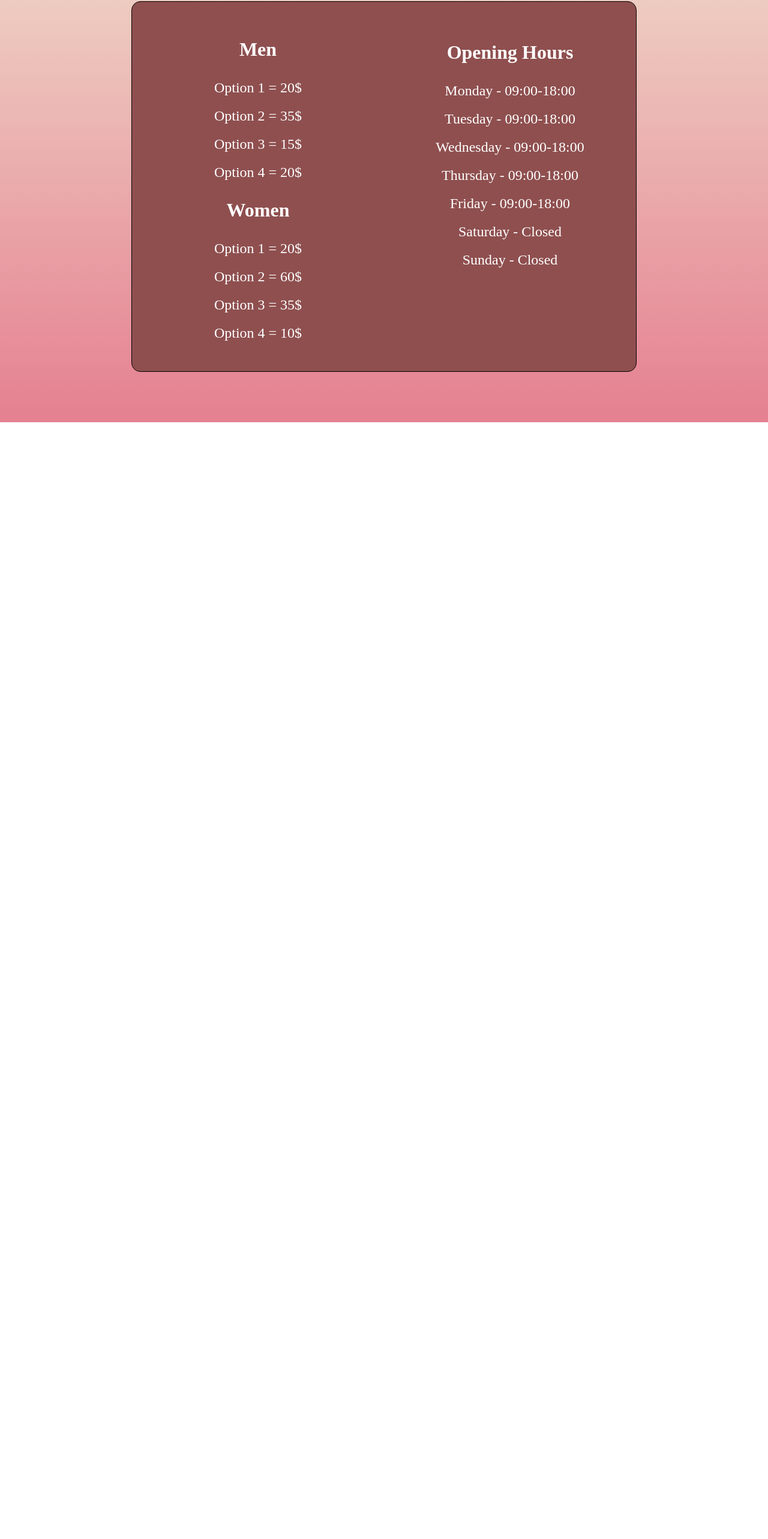
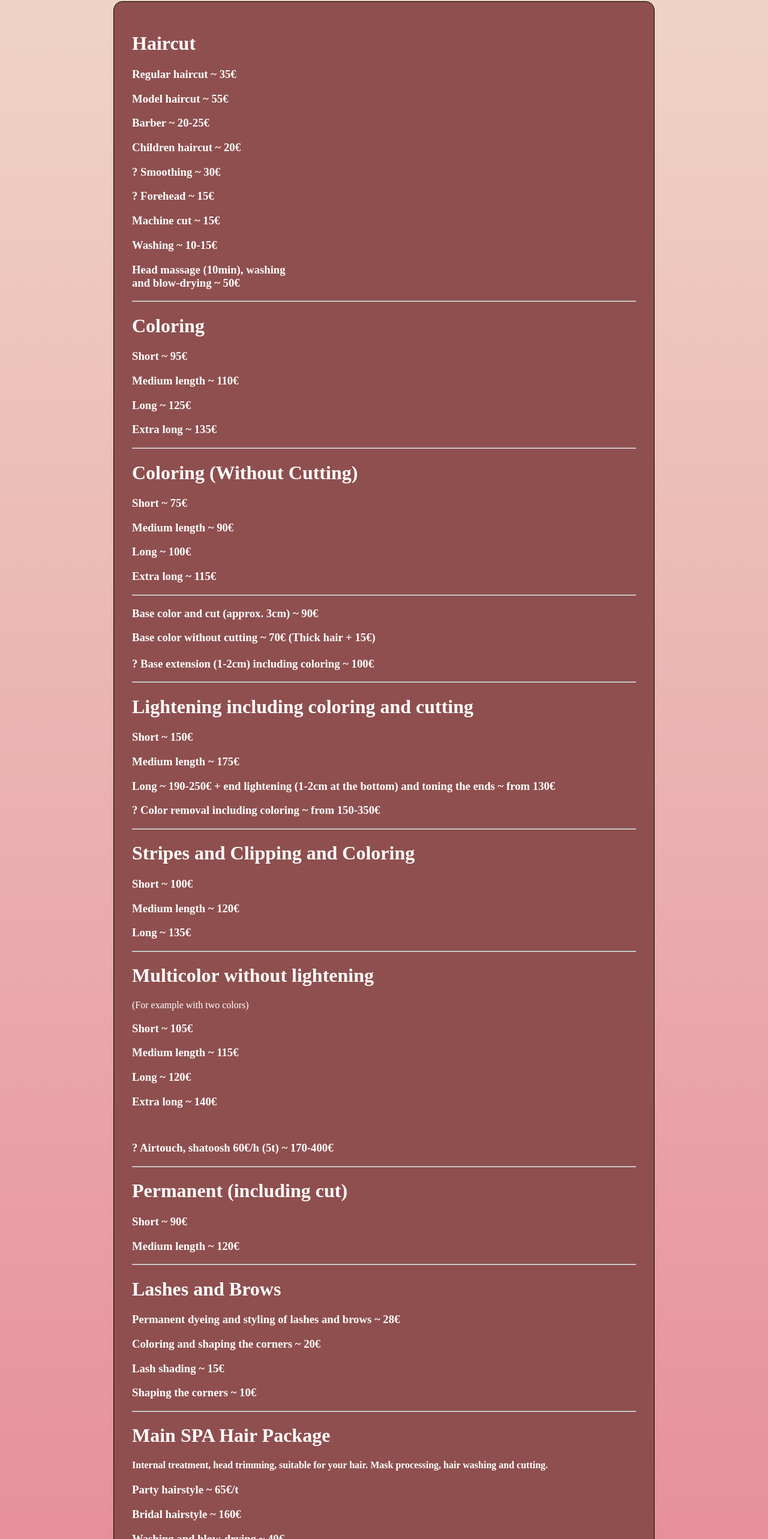
Before and after one commit to Riiduu/lana-cos-vue, a Vue app: page /en/pricing in a window 1280 px wide. Shown: the part 96-2662 px from the top of the page at 60% size. Before the commit the page ends 800 px from the top, so only its background shows below. Built offline with nearby package versions, Linux system fonts and the light colour scheme; a web font is replaced by a local one.

Commit message:
Updated prices

```diff
--- a/src/en/views/PricingInfoView.vue
+++ b/src/en/views/PricingInfoView.vue
@@ -1,34 +1,110 @@
 <template>
     <div class="pricing">
-        <MenuBarPhone id="menu-fs" :close-menu="CloseMenu"/>
+        <MenuBarPhone id="menu-fs" :close-menu="CloseMenu" />
         <div id="hidable">
-            <HeaderComponent id="navbar" :btn-click="ShowMenu"/>
+            <HeaderComponent id="navbar" :btn-click="ShowMenu" />
             <div class="content">
                 <div class="prices">
-                    <div class="left-column">
-                        <h1>Men</h1>
-                            <label>Option 1 = 20$</label>
-                            <label>Option 2 = 35$</label>
-                            <label>Option 3 = 15$</label>
-                            <label>Option 4 = 20$</label>
+                    <h1>Haircut</h1>
+                    <h3>Regular haircut ~ 35€</h3>
+                    <h3>Model haircut ~ 55€</h3>
+                    <h3>Barber ~ 20-25€</h3>
+                    <h3>Children haircut ~ 20€</h3>
+                    <h3>? Smoothing ~ 30€</h3>
+                    <h3>? Forehead ~ 15€</h3>
+                    <h3>Machine cut ~ 15€</h3>
+                    <h3>Washing ~ 10-15€</h3>
+                    <h3>
+                        Head massage (10min), washing<br />
+                        and blow-drying ~ 50€
+                    </h3>
+                    <hr />
 
-                            <h1>Women</h1>
-                                <label>Option 1 = 20$</label>
-                                <label>Option 2 = 60$</label>
-                                <label>Option 3 = 35$</label>
-                                <label>Option 4 = 10$</label>
-                    </div>
+                    <h1>Coloring</h1>
+                    <h3>Short ~ 95€</h3>
+                    <h3>Medium length ~ 110€</h3>
+                    <h3>Long ~ 125€</h3>
+                    <h3>Extra long ~ 135€</h3>
+                    <hr />
 
-                    <div class="right-column">
-                        <h1>Opening Hours</h1>
-                            <label id="list-option">Monday - 09:00-18:00</label>
-                            <label id="list-option">Tuesday - 09:00-18:00</label>
-                            <label id="list-option">Wednesday -  09:00-18:00</label>
-                            <label id="list-option">Thursday -  09:00-18:00</label>
-                            <label id="list-option">Friday - 09:00-18:00</label>
-                            <label id="list-option">Saturday - Closed</label>
-                            <label id="list-option">Sunday - Closed</label>
-                    </div>
+                    <h1>Coloring (Without Cutting)</h1>
+                    <h3>Short ~ 75€</h3>
+                    <h3>Medium length ~ 90€</h3>
+                    <h3>Long ~ 100€</h3>
+                    <h3>Extra long ~ 115€</h3>
+
+                    <hr />
+                    <h3>Base color and cut (approx. 3cm) ~ 90€</h3>
+                    <h3>Base color without cutting ~ 70€ (Thick hair + 15€)</h3>
+                    <h4></h4>
+                    <h3>? Base extension (1-2cm) including coloring ~ 100€</h3>
+                    <hr />
+
+                    <h1>Lightening including coloring and cutting</h1>
+                    <h3>Short ~ 150€</h3>
+                    <h3>Medium length ~ 175€</h3>
+                    <h3>
+                        Long ~ 190-250€
+                        <span
+                            >+ end lightening (1-2cm at the bottom) and toning
+                            the ends ~ from 130€</span
+                        >
+                    </h3>
+                    <h3>? Color removal including coloring ~ from 150-350€</h3>
+                    <hr />
+                    <h1>Stripes and Clipping and Coloring</h1>
+                    <h3>Short ~ 100€</h3>
+                    <h3>Medium length ~ 120€</h3>
+                    <h3>Long ~ 135€</h3>
+                    <hr />
+                    <h1>Multicolor without lightening</h1>
+                    <label>(For example with two colors)</label>
+
+                    <h3>Short ~ 105€</h3>
+                    <h3>Medium length ~ 115€</h3>
+                    <h3>Long ~ 120€</h3>
+                    <h3>Extra long ~ 140€</h3>
+                    <br />
+                    <h3>? Airtouch, shatoosh 60€/h (5t) ~ 170-400€</h3>
+                    <hr />
+                    <h1>Permanent (including cut)</h1>
+                    <h3>Short ~ 90€</h3>
+                    <h3>Medium length ~ 120€</h3>
+                    <hr />
+                    <h1>Lashes and Brows</h1>
+                    <h3>
+                        Permanent dyeing and styling of lashes and brows ~ 28€
+                    </h3>
+                    <h3>Coloring and shaping the corners ~ 20€</h3>
+                    <h3>Lash shading ~ 15€</h3>
+                    <h3>Shaping the corners ~ 10€</h3>
+                    <hr />
+                    <h1>Main SPA Hair Package</h1>
+                    <h4>
+                        Internal treatment, head trimming, suitable for your
+                        hair. Mask processing, hair washing and cutting.
+                    </h4>
+                    <h3>Party hairstyle ~ 65€/t</h3>
+                    <h3>Bridal hairstyle ~ 160€</h3>
+                    <h3>Washing and blow-drying ~ 40€</h3>
+                    <hr />
+                    <h1>Makeup</h1>
+                    <h3>Bridal makeup (incl. trial makeup) ~ 160€</h3>
+                    <h3>Day makeup ~ 65€</h3>
+                    <h3>Evening makeup ~ 75€ + 10€ (with fake eyelashes)</h3>
+                    <h3>Nude ~ 65€</h3>
+                    <h3>Anti-aging makeup ~ 75€</h3>
+                    <h3>Men's makeup ~ 45€</h3>
+                    <hr />
+                    <h1>Working times</h1>
+                    <label id="list-option">Monday - 09:00-18:00</label><br />
+                    <label id="list-option">Tuesday - 09:00-18:00</label><br />
+                    <label id="list-option">Wednesday - 09:00-18:00</label
+                    ><br />
+                    <label id="list-option">Thursday - 09:00-18:00</label><br />
+                    <label id="list-option">Friday - 09:00-18:00</label><br />
+                    <label id="list-option">Saturday - Suljettu</label><br />
+                    <label id="list-option">Sunday - Suljettu</label><br />
                 </div>
             </div>
         </div>
@@ -36,36 +112,36 @@
 </template>
 
 <script>
-import HeaderComponent from '@/en/components/HeaderComponent.vue';
-import MenuBarPhone from '../components/MenuBarPhone.vue';
+import HeaderComponent from "@/en/components/HeaderComponent.vue";
+import MenuBarPhone from "../components/MenuBarPhone.vue";
 
 export default {
-    name: 'PricingView',
+    name: "PricingView",
     components: {
         HeaderComponent,
-        MenuBarPhone
+        MenuBarPhone,
     },
     methods: {
         ShowMenu() {
-            let dropMenu = document.getElementById('menu-fs');
+            let dropMenu = document.getElementById("menu-fs");
             dropMenu.style.display = "flex";
-            let hidable = document.getElementById('hidable');
+            let hidable = document.getElementById("hidable");
             hidable.style.display = "none";
         },
         CloseMenu() {
-            let dropMenu = document.getElementById('menu-fs');
+            let dropMenu = document.getElementById("menu-fs");
             dropMenu.style.display = "none";
-            let hidable = document.getElementById('hidable');
+            let hidable = document.getElementById("hidable");
             hidable.style.display = "block";
-        }
-    }
-}
+        },
+    },
+};
 </script>
 
 <style lang="scss" scoped>
 .pricing {
-        background: linear-gradient(180deg, rgb(239, 214, 199),  rgb(229, 128, 145));
-        height: 100vh;
+    background: linear-gradient(180deg, rgb(239, 214, 199), rgb(229, 128, 145));
+    min-height: 100vh;
     color: white;
     text-align: center;
 }
@@ -81,16 +157,24 @@ export default {
     margin: 50px 40px auto 40px;
 }
 
+.columns {
+    display: flex;
+    flex-direction: row;
+    text-align: center;
+}
+
 .prices {
     margin-left: auto;
     margin-right: auto;
     margin-top: 30px;
     border-radius: 15px;
-        display: flex;
+    display: column;
     flex-direction: row;
     border: 1px solid black;
     width: 70%;
     background-color: rgb(143, 79, 79);
+    text-align: left;
+    padding: 30px;
 }
 
 .left-column {
@@ -98,9 +182,7 @@ export default {
     display: flex;
     flex-direction: column;
     text-align: center;
-        margin-top:
-
-        h1 {
+    margin-top: h1 {
         text-align: center;
         font-size: 2rem;
     }
@@ -109,7 +191,8 @@ export default {
         list-style: none;
         font-size: 1.5rem;
         padding: 10px 0;
-        }        margin: 40px auto;
+    }
+    margin: 40px auto;
 }
 .right-column {
     width: 50%;
@@ -130,12 +213,9 @@ export default {
     }
 }
 
-
-
-
 @media (max-width: 768px) {
     .pricing {
-            height: 160vh;
+        min-height: 100vh;
         color: black;
     }
 
--- a/src/fi/views/PricingInfoView.vue
+++ b/src/fi/views/PricingInfoView.vue
@@ -27,7 +27,7 @@
                     <h3>Extrapitkät ~ 135€</h3>
                     <hr />
 
-          <h1>Väriäys (Ieman Leikkausta)</h1>
+                    <h1>Väriäys (Ilman Leikkausta)</h1>
                     <h3>Lyhyet ~ 75€</h3>
                     <h3>Keskipitkät ~ 90€</h3>
                     <h3>Pitkät ~ 100€</h3>
@@ -35,7 +35,9 @@
 
                     <hr />
                     <h3>Tyviväri ja leikkaus (ennitan 3cm) ~ 90€</h3>
-          <h3>Tyviväri ilman leikkaus ~ 70€ (Paksut hiukset + 15€)</h3>
+                    <h3>
+                        Tyviväri ilman leikkaus ~ 70€ (Paksut hiukset + 15€)
+                    </h3>
                     <h4></h4>
                     <h3>Tyvivaaeennus (1-2cm) sis.sävytys ~ 100€</h3>
                     <hr />
@@ -46,7 +48,8 @@
                     <h3>
                         Pitkät ~ 190-250€
                         <span
-              >+ yvivaalennus (1-2cm tyvin) ja s'vytys latvat ~ alk 130€</span
+                            >+ yvivaalennus (1-2cm tyvin) ja sävytys latvat ~
+                            alk 130€</span
                         >
                     </h3>
                     <h3>Värinpoisto sis sävytys ~ alk. 150-350€</h3>
@@ -78,8 +81,8 @@
                     <hr />
                     <h1>Main SPA Hiuspaketti</h1>
                     <h4>
-            Hoito sisätltää, päähienonnan, hiuksillesi sopivan naamiokäsittelyn,
-            hiusten pesun ja leikkauksen sekä.
+                        Hoito sisätltää, päähienonnan, hiuksillesi sopivan
+                        naamiokäsittelyn, hiusten pesun ja leikkauksen sekä.
                     </h4>
                     <h3>Juhla kampaus ~ 65€/t</h3>
                     <h3>Morsius kampaus ~ 160€</h3>
@@ -94,11 +97,14 @@
                     <h3>Miesten meikki ~ 45€</h3>
                     <hr />
                     <h1>Aukioloajat</h1>
-          <label id="list-option">Maanantai - 09:00-18:00</label><br />
+                    <label id="list-option">Maanantai - 09:00-18:00</label
+                    ><br />
                     <label id="list-option">Tiistai - 09:00-18:00</label><br />
-          <label id="list-option">Keskiviiko - 09:00-18:00</label><br />
+                    <label id="list-option">Keskiviiko - 09:00-18:00</label
+                    ><br />
                     <label id="list-option">Torstai - 09:00-18:00</label><br />
-          <label id="list-option">Perjantai - 09:00-18:00</label><br />
+                    <label id="list-option">Perjantai - 09:00-18:00</label
+                    ><br />
                     <label id="list-option">Lauantai - Suljettu</label><br />
                     <label id="list-option">Sunnuntai - Suljettu</label><br />
                 </div>
```
Lines whose indentation alone changed are shown as unchanged.
